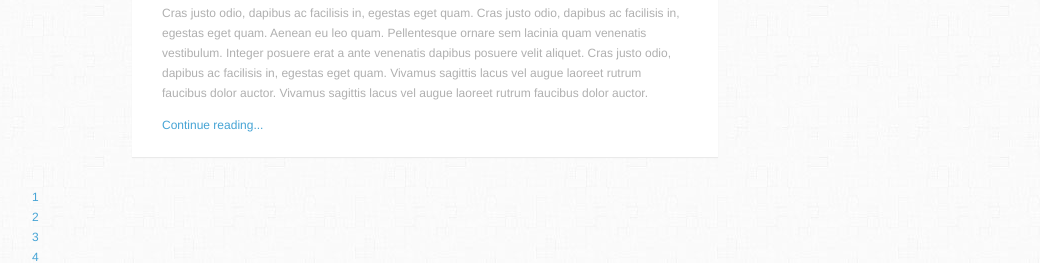
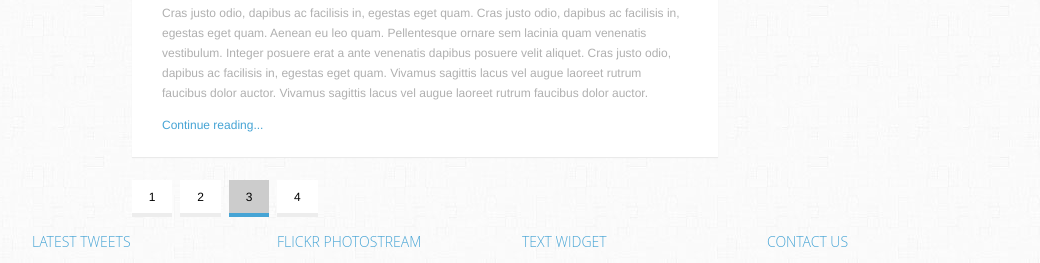
Before and after one commit to brnkrygs/centindu, a plain HTML site: page index.html in a window 1280 px wide. Shown: the part 2118-2381 px from the top of the page, without its empty margins (118-1158 px from the left). Drawn offline with Linux system fonts and the light colour scheme.

Commit message:
Style pager.

```diff
--- a/index.html
+++ b/index.html
@@ -110,10 +110,10 @@
         </li>
       </ol>
 
-      <ol>
+      <ol class="pager">
         <li><a href="#">1</a></li>
         <li><a href="#">2</a></li>
-        <li><a href="#">3</a></li>
+        <li><a href="#" class="active">3</a></li>
         <li><a href="#">4</a></li>
       </ol>
     </div>
--- a/processed.css
+++ b/processed.css
@@ -116,15 +116,13 @@ article {
  * ----------------------------------------------------------------*/
 .viewport {
   margin: 0 auto;
-  max-width: 98rem; }
-
-.viewport:before, .cf:before,
-.viewport:after, .cf:after {
-  content: " ";
-  display: table; }
-
-.viewport:after, .cf:after {
-  clear: both; }
+  max-width: 98rem;
+  *zoom: 1; }
+  .viewport:before, .viewport:after {
+    content: " ";
+    display: table; }
+  .viewport:after {
+    clear: both; }
 
 .page-banner {
   border-top: 1px solid #46a4d5;
@@ -145,6 +143,23 @@ article {
 .primary {
   float: left;
   width: 70%; }
+  .primary .pager {
+    position: relative;
+    margin-left: 10rem; }
+    .primary .pager li {
+      display: inline-block;
+      margin-right: .4em; }
+      .primary .pager li a {
+        padding: .8em 1.4em;
+        background-color: white;
+        color: black;
+        border-bottom: 4px solid #ededed; }
+        .primary .pager li a.active {
+          background-color: #cccccc;
+          border-color: #46a4d5; }
+        .primary .pager li a:hover {
+          border-color: #46a4d5;
+          text-decoration: none; }
 
 .secondary {
   float: right;
--- a/style.scss
+++ b/style.scss
@@ -127,14 +127,7 @@
   .viewport {
     margin: 0 auto;
     max-width: 98rem;
-  }
-  .viewport:before, .cf:before,
-  .viewport:after, .cf:after {
-    content: " ";
-    display: table;
-  }
-  .viewport:after, .cf:after {
-    clear: both;
+    @include clearfix;
   }
 
   .page-banner {
@@ -161,6 +154,33 @@
   .primary {
     float: left;
     width: 70%;
+
+    .pager{
+      position: relative;
+      margin-left: 10rem;
+
+      li{
+        display:inline-block;
+        margin-right: .4em;
+
+        a{
+          padding: .8em 1.4em;
+          background-color: $white;
+          color: $black;
+          border-bottom: 4px solid $border;
+
+          &.active{
+            background-color: $border_light;
+            border-color: $light_blue;
+          }
+
+          &:hover{
+            border-color: $light_blue;
+            text-decoration: none;
+          }
+        }
+      }
+    }
   }
   .secondary {
     float: right;
--- a/vars.scss
+++ b/vars.scss
@@ -14,6 +14,7 @@ $border_light: #ccc;
 $shadow: #eaeaea;
 
 $white: #fff;
+$black: #000;
 $light_blue: #46a4d5;
 $highlight_blue: #515050;
 
```
